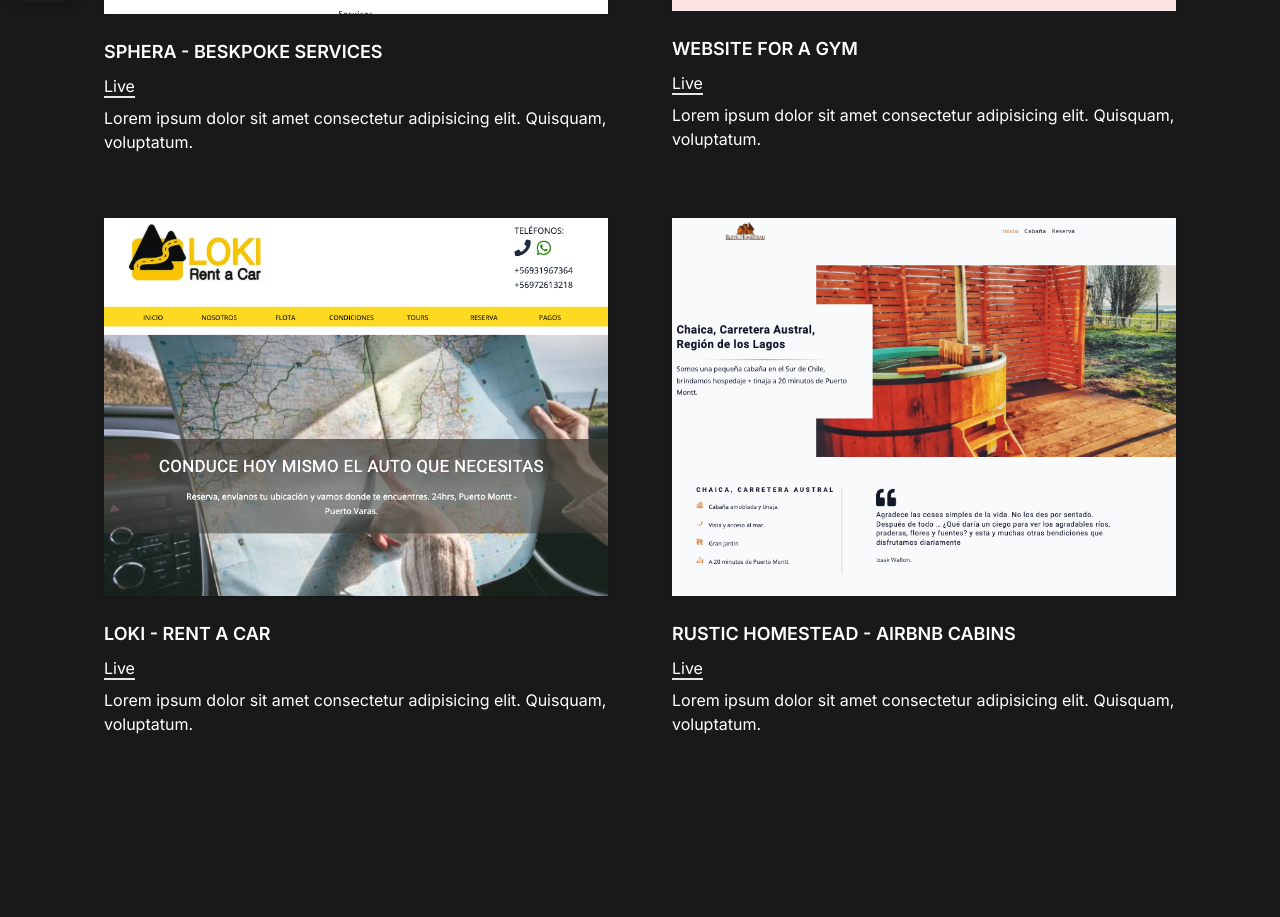
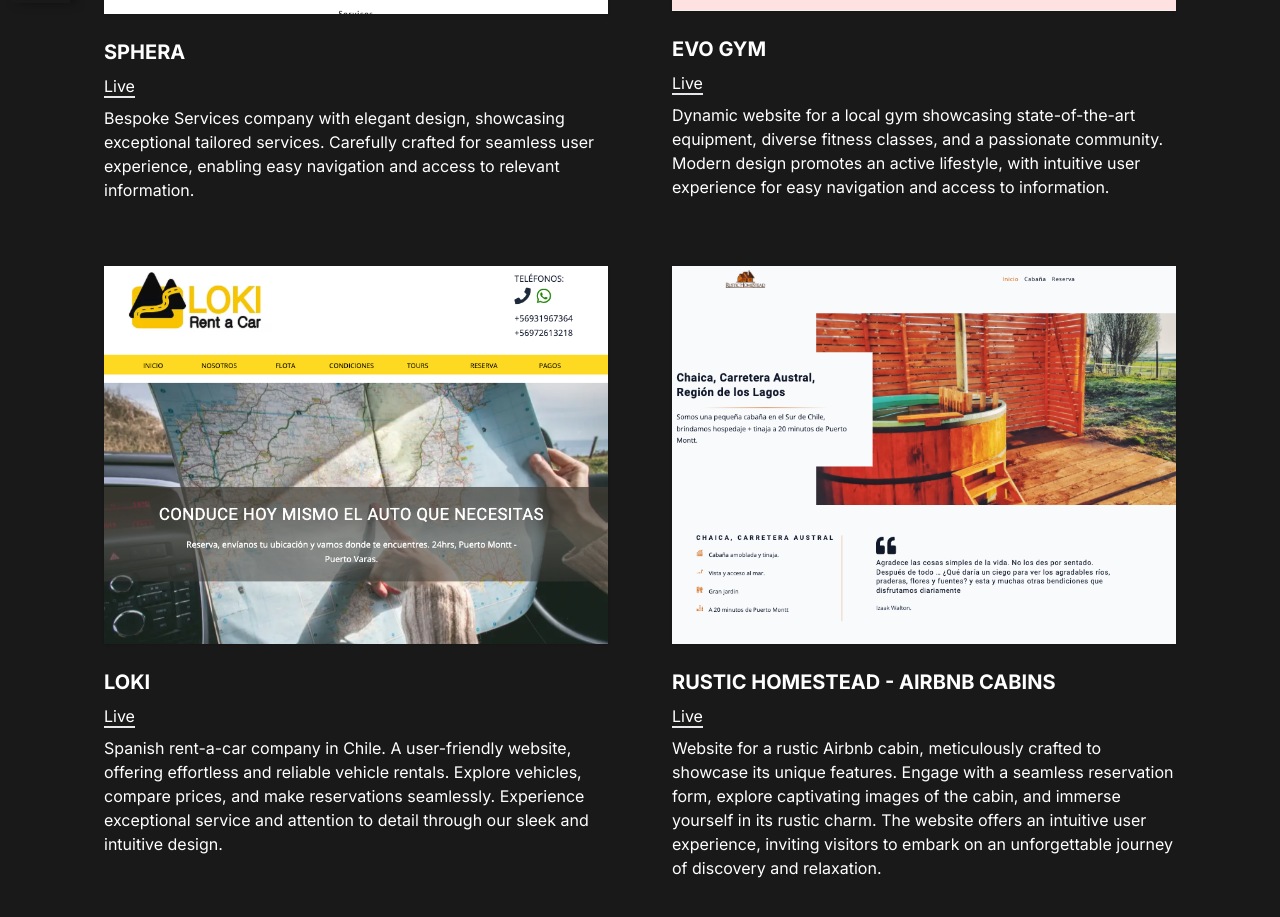
Before and after one commit to aljorgevi/nextjs-ts-portfolio, a Next.js app: page / in a window 1280 px wide. Shown: the part 797-1714 px from the top of the page. Before the commit the page ends 1613 px from the top, so only its background shows below. Built offline with nearby package versions, Linux system fonts and the light colour scheme.

Commit message:
add description to projects

```diff
--- a/src/components/Portfolio.tsx
+++ b/src/components/Portfolio.tsx
@@ -5,26 +5,26 @@ import { motion as m } from 'framer-motion'
 
 const projects = [
 	{
-		title: 'Sphera - Beskpoke Services',
-		description: 'Lorem ipsum dolor sit amet consectetur adipisicing elit. Quisquam, voluptatum.',
+		title: 'Sphera',
+		description: `Bespoke Services company with elegant design, showcasing exceptional tailored services. Carefully crafted for seamless user experience, enabling easy navigation and access to relevant information.`,
 		image: '/sphera.png',
 		linkLive: 'https://sphera.vercel.app/'
 	},
 	{
-		title: 'Website for a gym',
-		description: 'Lorem ipsum dolor sit amet consectetur adipisicing elit. Quisquam, voluptatum.',
+		title: 'Evo Gym',
+		description: `Dynamic website for a local gym showcasing state-of-the-art equipment, diverse fitness classes, and a passionate community. Modern design promotes an active lifestyle, with intuitive user experience for easy navigation and access to information.`,
 		image: '/evo.png',
 		linkLive: 'https://evogym-ts.netlify.app/'
 	},
 	{
-		title: 'Loki - rent a car',
-		description: 'Lorem ipsum dolor sit amet consectetur adipisicing elit. Quisquam, voluptatum.',
+		title: 'Loki',
+		description: `Spanish rent-a-car company in Chile. A user-friendly website, offering effortless and reliable vehicle rentals. Explore vehicles, compare prices, and make reservations seamlessly. Experience exceptional service and attention to detail through our sleek and intuitive design.`,
 		image: '/loki.png',
 		linkLive: 'https://lokicars.cl/'
 	},
 	{
 		title: 'Rustic Homestead - Airbnb Cabins',
-		description: 'Lorem ipsum dolor sit amet consectetur adipisicing elit. Quisquam, voluptatum.',
+		description: `Website for a rustic Airbnb cabin, meticulously crafted to showcase its unique features. Engage with a seamless reservation form, explore captivating images of the cabin, and immerse yourself in its rustic charm. The website offers an intuitive user experience, inviting visitors to embark on an unforgettable journey of discovery and relaxation.`,
 		image: '/rustic.png',
 		linkLive: 'https://rustic-homestead-chile.netlify.app/'
 	}
@@ -73,7 +73,14 @@ const Project = ({
 }) => {
 	return (
 		<div className='flex flex-col gap-6 items-start'>
-			<div className='mb-0 shadow relative overflow-hidden w-[100%]'>
+			<a
+				href={linkLive}
+				target='_blank'
+				rel='noopener noreferrer'
+				className='mb-0 shadow relative overflow-hidden w-[100%]
+				hover:scale-105 transition-all duration-300 ease-in-out cursor-pointer
+			'
+			>
 				<Image
 					src={image}
 					quality={100}
@@ -84,9 +91,16 @@ const Project = ({
 					sizes='100vw'
 					style={{ width: '100%', height: 'auto' }} // optional
 				/>
-			</div>
+			</a>
 			<div>
-				<h3 className='text-lg uppercase font-semibold'>{title}</h3>
+				<a
+					href={linkLive}
+					target='_blank'
+					rel='noopener noreferrer'
+					className='hover:opacity-70 transition duration-200 ease-in-out'
+				>
+					<h3 className='text-xl uppercase font-bold'>{title}</h3>
+				</a>
 
 				<div className='[&>a]:border-b-2 [&>a]:border-x-white my-2'>
 					<a
```
